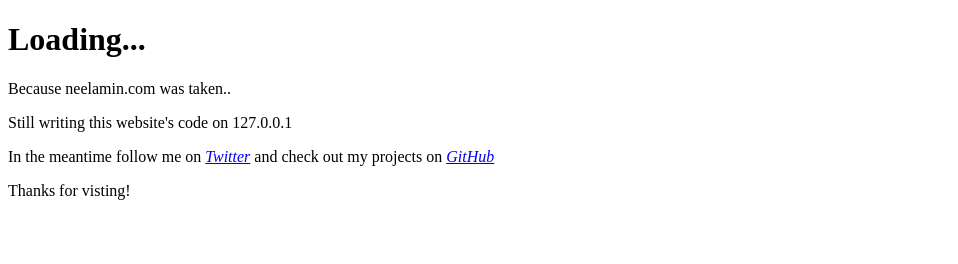
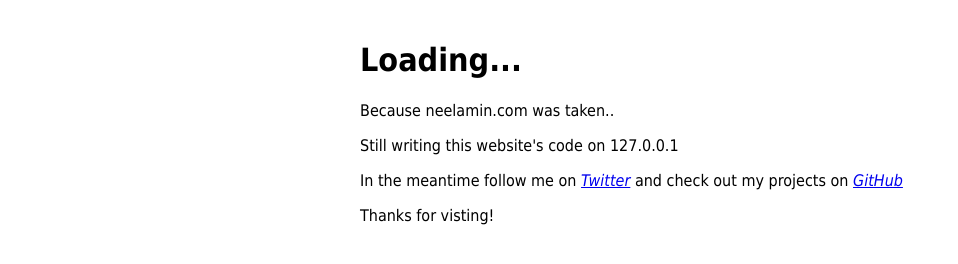
Before and after one commit to n33l4m1n/n33l4m1n.github.io, a plain HTML site: page index.html in a window 1280 px wide. Shown: the whole page, without its empty margins (0-958 px from the left). Drawn offline with Linux system fonts and the light colour scheme.

Commit message:
css & favicon

```diff
--- /dev/null
+++ b/css/main.css
@@ -0,0 +1,7 @@
+body {
+  padding-top: 20px;
+  padding-bottom: 20px;
+  width: 35em;
+  margin: 0 auto;
+  font-family: Tahoma, Verdana, Arial;
+}
--- a/index.html
+++ b/index.html
@@ -3,9 +3,9 @@
 <html>
 <head>
 <title>N33L4M1N</title>
-<!-- <link rel="icon" href="img/favicon.ico" type="image/x-icon"> -->
+<link rel="icon" href="img/favicon.ico" type="image/x-icon">
 <!-- CSS -->
- <!-- <link href="css/custom.css" rel="stylesheet"> -->
+ <link href="css/main.css" rel="stylesheet">
  <!-- <link href="css/bootstrap.min.css" rel="stylesheet" type="text/css"> -->
 <!-- JavaScript -->
  <!-- <script
```
Also changed, not shown: img/favicon.ico (added).
